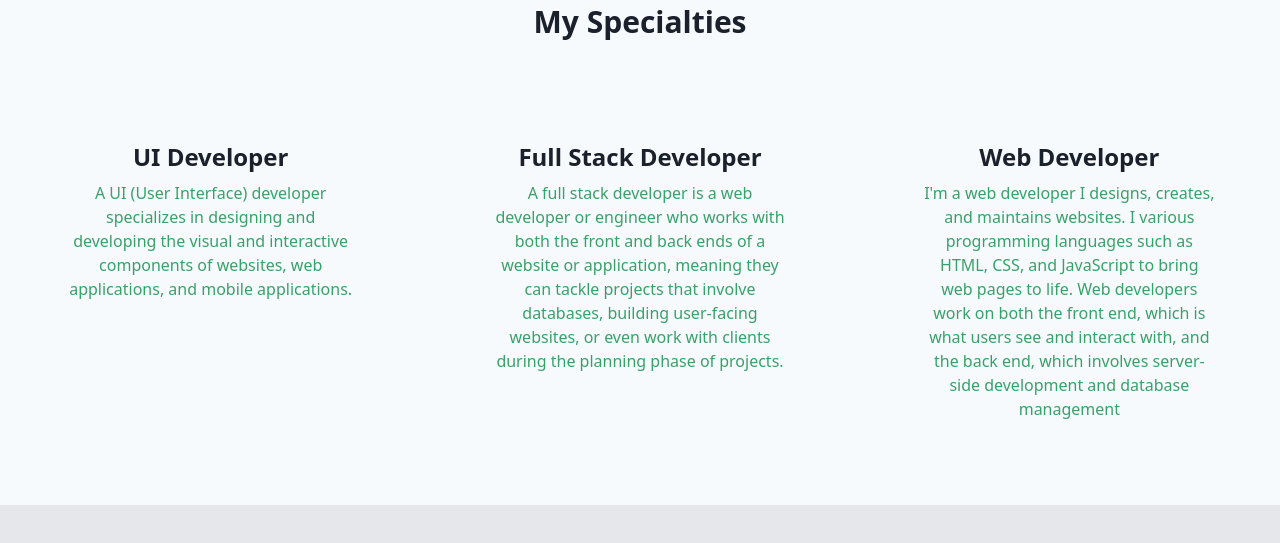
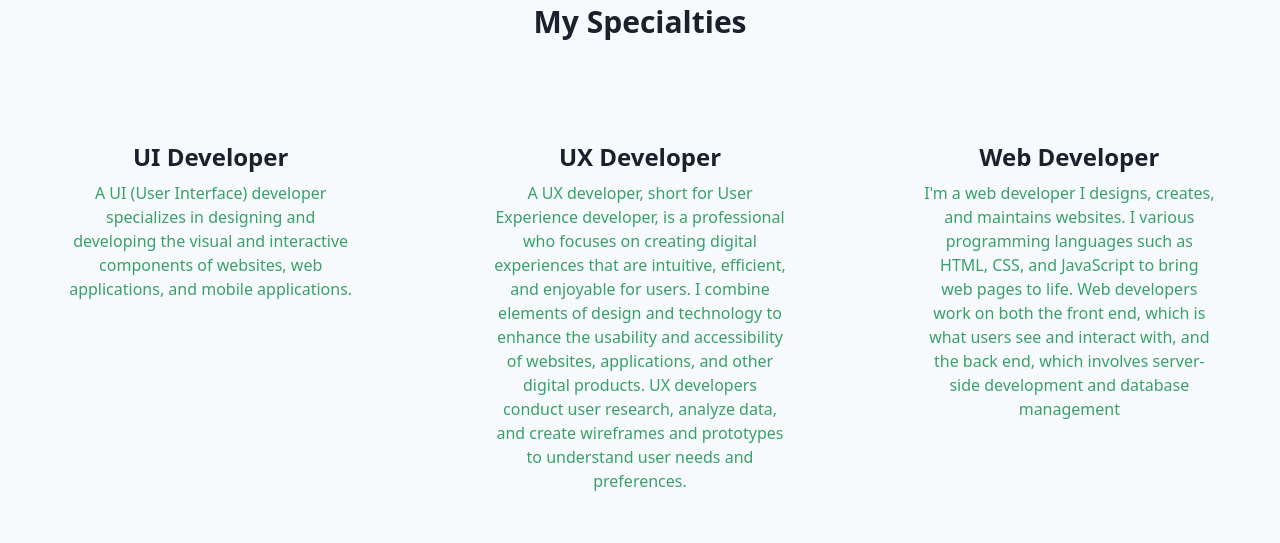
Before and after one commit to ChristopherTsh/CHRTSH528_BCL2401_GroupA_Christopher-Tshoma-CDV05, a website: page index.html in a window 1280 px wide. Shown: the part 833-1376 px from the top of the page. Drawn offline with nearby package versions, Linux system fonts and the light colour scheme.

Commit message:
"Updated job title and description from 'Full Stack Developer' to 'UX Developer'"

```diff
--- a/index.html
+++ b/index.html
@@ -80,12 +80,12 @@
                   </p>
               </div>
           </div>
-          <!-- Full Stack Developer -->
+          <!-- UX Developer -->
           <div class="flex flex-col items-center gap-6 px-6 py-5 rounded-3xl shadow-main hover:bg-primary transition duration-300">
               <div class="flex flex-col gap-2 text-center px-6">
-                  <h4 class="text-2xl font-extrabold text-dark">Full Stack Developer</h4>
+                  <h4 class="text-2xl font-extrabold text-dark">UX Developer</h4>
                   <p class="font-medium text-primary">
-                      A full stack developer is a web developer or engineer who works with both the front and back ends of a website or application, meaning they can tackle projects that involve databases, building user-facing websites, or even work with clients during the planning phase of projects.
+                    A UX developer, short for User Experience developer, is a professional who focuses on creating digital experiences that are intuitive, efficient, and enjoyable for users. I combine elements of design and technology to enhance the usability and accessibility of websites, applications, and other digital products. UX developers conduct user research, analyze data, and create wireframes and prototypes to understand user needs and preferences.
                   </p>
               </div>
           </div>
```
